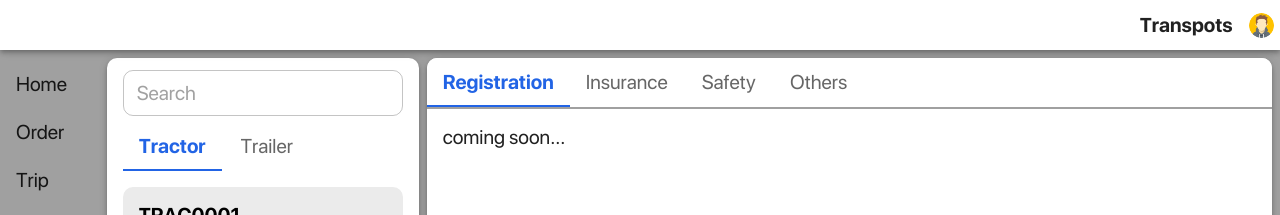
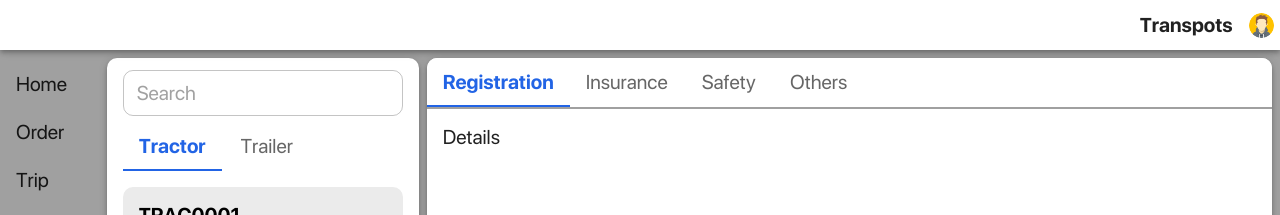
Before and after one commit to deluxanMD/transpots, a React (Create React App) app: page /equipment in a window 1280 px wide. Shown: the top 215 px of the page. Built offline with nearby package versions, Linux system fonts and the light colour scheme.

Commit message:
Change coming soon

```diff
--- a/src/pages/equipment/equipment-details/equipment-registration/equipment-registration.component.tsx
+++ b/src/pages/equipment/equipment-details/equipment-registration/equipment-registration.component.tsx
@@ -4,7 +4,7 @@ import React from 'react'
 const EquipmentRegistration = () => {
   return (
     <Box p={2}>
-      <Typography>coming soon...</Typography>
+      <Typography>Details</Typography>
     </Box>
   )
 }
```
